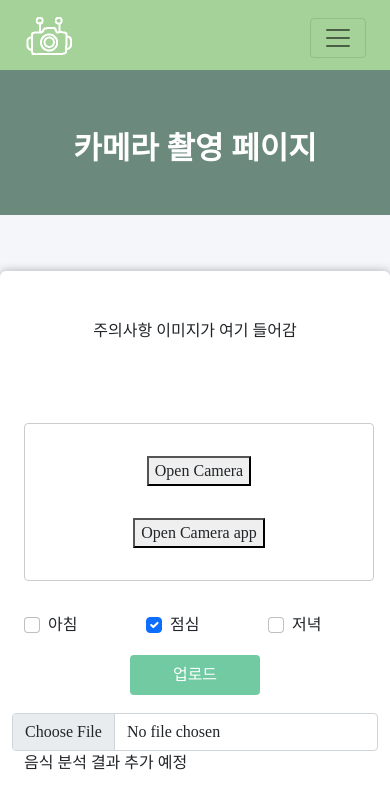
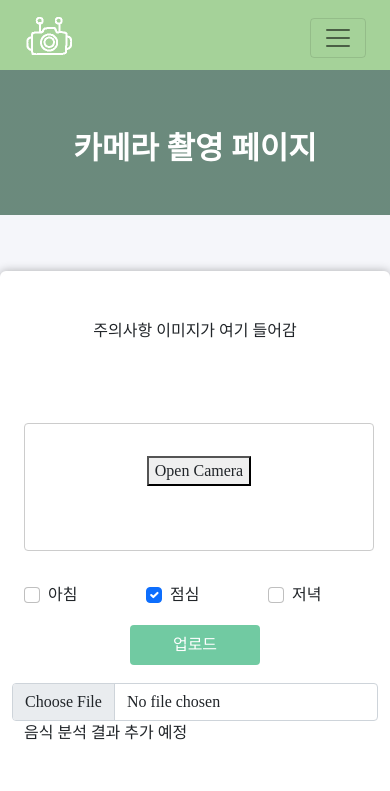
Before and after one commit to bosung0412/BTeam, a Vue app in the folder front/: page /camera in a window 390 px wide. Shown: the top 791 px of the page. Built offline with nearby package versions, Linux system fonts and the light colour scheme; a web font is replaced by a local one.

Commit message:
카메라 웹,앱 버튼 구별 적용

```diff
--- a/front/src/views/Camera/CameraView.vue
+++ b/front/src/views/Camera/CameraView.vue
@@ -30,20 +30,18 @@
 						<!-- 카메라 열기닫기 -->
 						<div class="camera-button">
 							<!-- 버튼을 누르면 toggleCamera메소드 호출하여 카메라 전환-->
-							<button type="button" class="button is-rounded" :class="{ 'is-primary': !isCameraOpen, 'is-danger': isCameraOpen}" @click="toggleCamera">
+							<button v-if="!isMobile" type="button" class="button is-rounded" :class="{ 'is-primary': !isCameraOpen, 'is-danger': isCameraOpen}" @click="toggleCamera">
 							<span v-if="!isCameraOpen">Open Camera</span>
 							<span v-else>Close Camera</span>
 							</button>
-						</div>
-						<div class="app-camera-button">
-							<!--앱 전용 버튼-->
-							<button type="button" class="button is-rounded" @click="openNewActivity">
+							<button v-else type="button" class="button is-rounded" @click="openNewActivity">
 							<span>Open Camera app</span>
 							</button>
 						</div>
 
+
 						<!-- 카메라가 열리고 로딩중이면 로딩이미지 -->
-						<div v-show="isCameraOpen && isLoading" class="camera-loading">
+						<div v-if="isCameraOpen && isLoading" class="camera-loading">
 							<ul class="loader-circle">
 							<li></li>
 							<li></li>
@@ -208,7 +206,7 @@ export default {
       isPhotoTaken: false, // 사진활영 여부
       isShotPhoto: false, // 촬영 시, 플래시 효과
       isLoading: false, // 카메라 로딩 상태
-	  isMobile: false, // 모바일 시작
+	  isMobile: /Android|webOS|iPhone|iPad|iPod|BlackBerry/i.test(navigator.userAgent) || /Android|webOS|iPhone|iPad|iPod|BlackBerry/i.test(navigator.platform),
 	  hasResult: false,	// 모델 예측 결과 존재 여부
 	  stream: null, // 웹캠 스트림
 
@@ -224,7 +222,7 @@ export default {
     },
     async openCamera() {
 	if(typeof window.mobile !== 'undefined'){
-		isMobile = true;
+		this.isMobile = true;
 	}
       this.isLoading = true;
       try {
@@ -277,6 +275,7 @@ export default {
       this.isPhotoTaken = false;
       this.isShotPhoto = false;
     },
+
 	openNewActivity() {
       // 안드로이드의 openNewActivity 메소드 호출
       if (typeof window.mobile !== 'undefined') {
@@ -433,12 +432,7 @@ body {
     width: 350px;
   }
 
-  .app-camera-button {
-    display: block; /* 화면 조건을 충족하면 app-camera-button를 표시합니다. */
-  }
-  .camera-button{
-	display: block;
-  }
+
 }
 
 </style>
```
Lines whose indentation alone changed are shown as unchanged.
